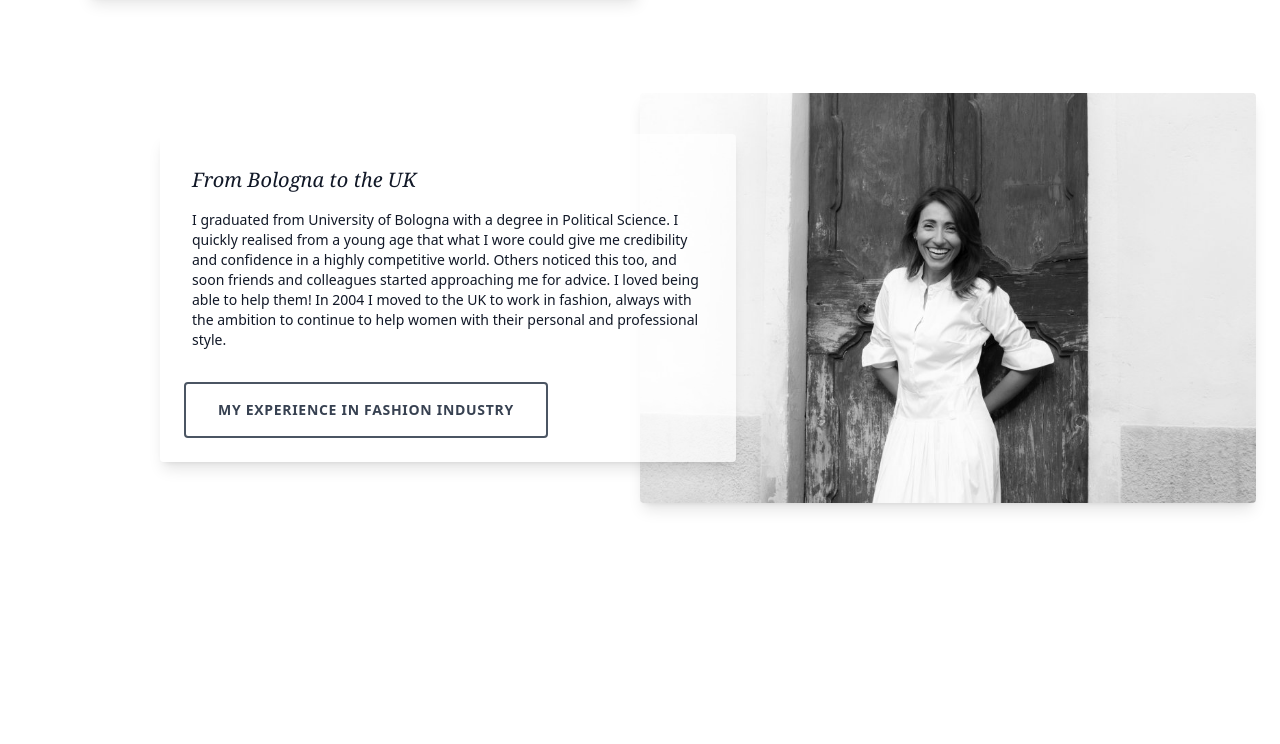
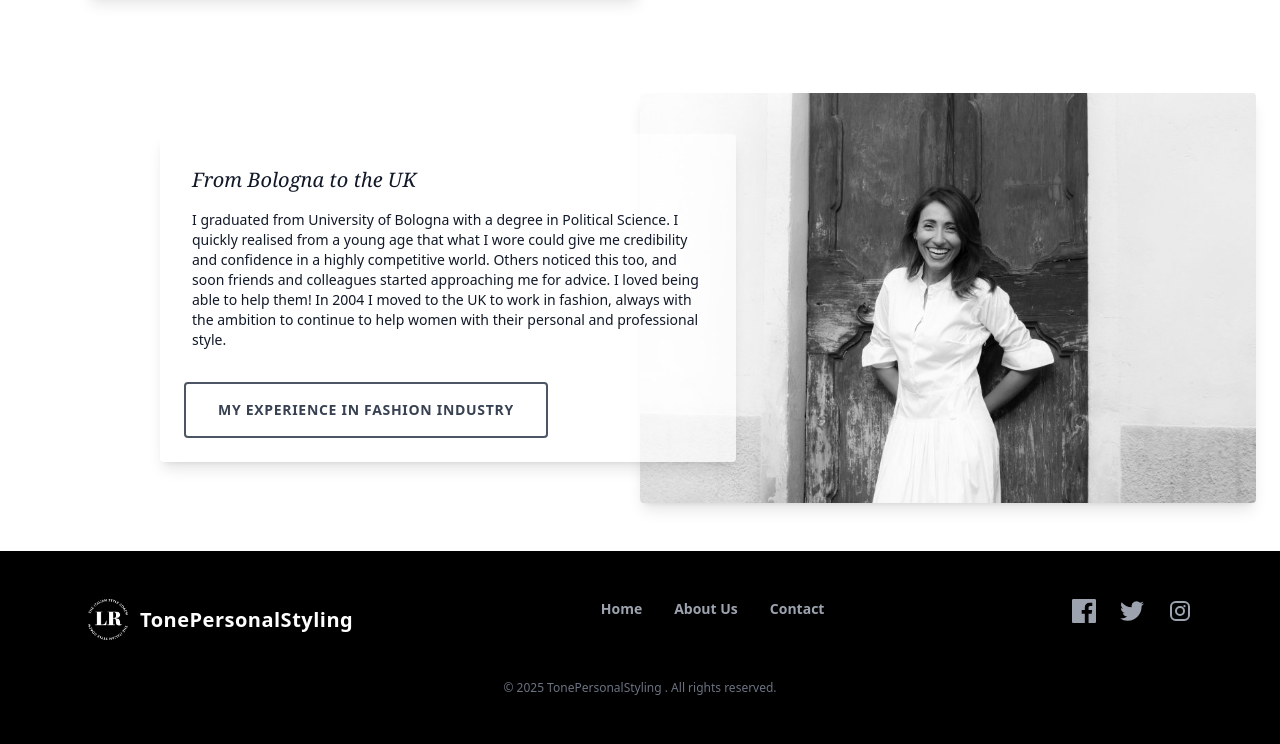
Before and after one commit to Mukunthan-A-R/TonePersonalStyling, a plain HTML site: page index.html in a window 1280 px wide. Shown: the part 1982-2726 px from the top of the page. Before the commit the page ends 2533 px from the top, so only its background shows below. Drawn offline with nearby package versions, Linux system fonts and the light colour scheme.

Commit message:
creating footer

```diff
--- a/index.html
+++ b/index.html
@@ -188,6 +188,77 @@
       </div>
     </section>
 
+    <footer class="bg-black text-gray-300 py-12">
+      <div
+        class="max-w-6xl mx-auto px-6 flex flex-col md:flex-row justify-between items-center md:items-start space-y-8 md:space-y-0"
+      >
+        <!-- Logo / Brand -->
+        <div class="flex items-center space-x-3">
+          <img src="assets/logo.png" alt="" class="w-10" />
+          <span class="text-white font-bold text-xl tracking-wide">
+            TonePersonalStyling
+          </span>
+        </div>
+
+        <!-- Navigation Links (centered) -->
+        <nav
+          class="flex flex-1 justify-center space-x-8 text-gray-400 text-sm font-semibold text-center"
+        >
+          <a href="#" class="hover:text-white transition">Home</a>
+          <a href="#" class="hover:text-white transition">About Us</a>
+          <a href="#" class="hover:text-white transition">Contact</a>
+        </nav>
+
+        <!-- Social Icons -->
+        <div class="flex space-x-6 text-gray-400">
+          <a href="#" aria-label="Facebook" class="hover:text-white transition">
+            <svg
+              class="w-6 h-6"
+              fill="currentColor"
+              viewBox="0 0 24 24"
+              aria-hidden="true"
+            >
+              <path
+                d="M22.675 0H1.325C.593 0 0 .592 0 1.324v21.352C0 23.408.593 24 1.325 24H12.82v-9.294H9.692v-3.622h3.128V8.413c0-3.1 1.894-4.788 4.659-4.788 1.325 0 2.466.099 2.797.143v3.24l-1.918.001c-1.504 0-1.795.715-1.795 1.763v2.31h3.587l-.467 3.622h-3.12V24h6.116C23.407 24 24 23.408 24 22.676V1.324C24 .592 23.407 0 22.675 0z"
+              />
+            </svg>
+          </a>
+          <a href="#" aria-label="Twitter" class="hover:text-white transition">
+            <svg
+              class="w-6 h-6"
+              fill="currentColor"
+              viewBox="0 0 24 24"
+              aria-hidden="true"
+            >
+              <path
+                d="M23.954 4.569c-.885.389-1.83.654-2.825.775a4.935 4.935 0 002.163-2.724 9.864 9.864 0 01-3.127 1.195 4.916 4.916 0 00-8.384 4.482A13.95 13.95 0 011.671 3.149a4.902 4.902 0 001.523 6.56 4.903 4.903 0 01-2.228-.616c-.054 2.28 1.581 4.415 3.949 4.89a4.922 4.922 0 01-2.224.084 4.924 4.924 0 004.604 3.417 9.865 9.865 0 01-6.102 2.104c-.396 0-.787-.023-1.175-.068a13.945 13.945 0 007.557 2.209c9.054 0 14.004-7.496 14.004-13.986 0-.21-.006-.423-.015-.633A9.936 9.936 0 0024 4.59z"
+              />
+            </svg>
+          </a>
+          <a
+            href="#"
+            aria-label="Instagram"
+            class="hover:text-white transition"
+          >
+            <svg
+              class="w-6 h-6"
+              fill="currentColor"
+              viewBox="0 0 24 24"
+              aria-hidden="true"
+            >
+              <path
+                d="M7.75 2h8.5A5.75 5.75 0 0122 7.75v8.5A5.75 5.75 0 0116.25 22h-8.5A5.75 5.75 0 012 16.25v-8.5A5.75 5.75 0 017.75 2zm0 2A3.75 3.75 0 004 7.75v8.5A3.75 3.75 0 007.75 20h8.5a3.75 3.75 0 003.75-3.75v-8.5A3.75 3.75 0 0016.25 4h-8.5zM12 7a5 5 0 110 10 5 5 0 010-10zm0 2a3 3 0 100 6 3 3 0 000-6zm4.5-3a1.125 1.125 0 110 2.25 1.125 1.125 0 010-2.25z"
+              />
+            </svg>
+          </a>
+        </div>
+      </div>
+
+      <div class="mt-10 text-center text-gray-500 text-xs">
+        &copy; 2025 TonePersonalStyling . All rights reserved.
+      </div>
+    </footer>
+
     <script>
       const menuBtn = document.getElementById("menu-btn");
       const mobileMenu = document.getElementById("mobile-menu");
```
